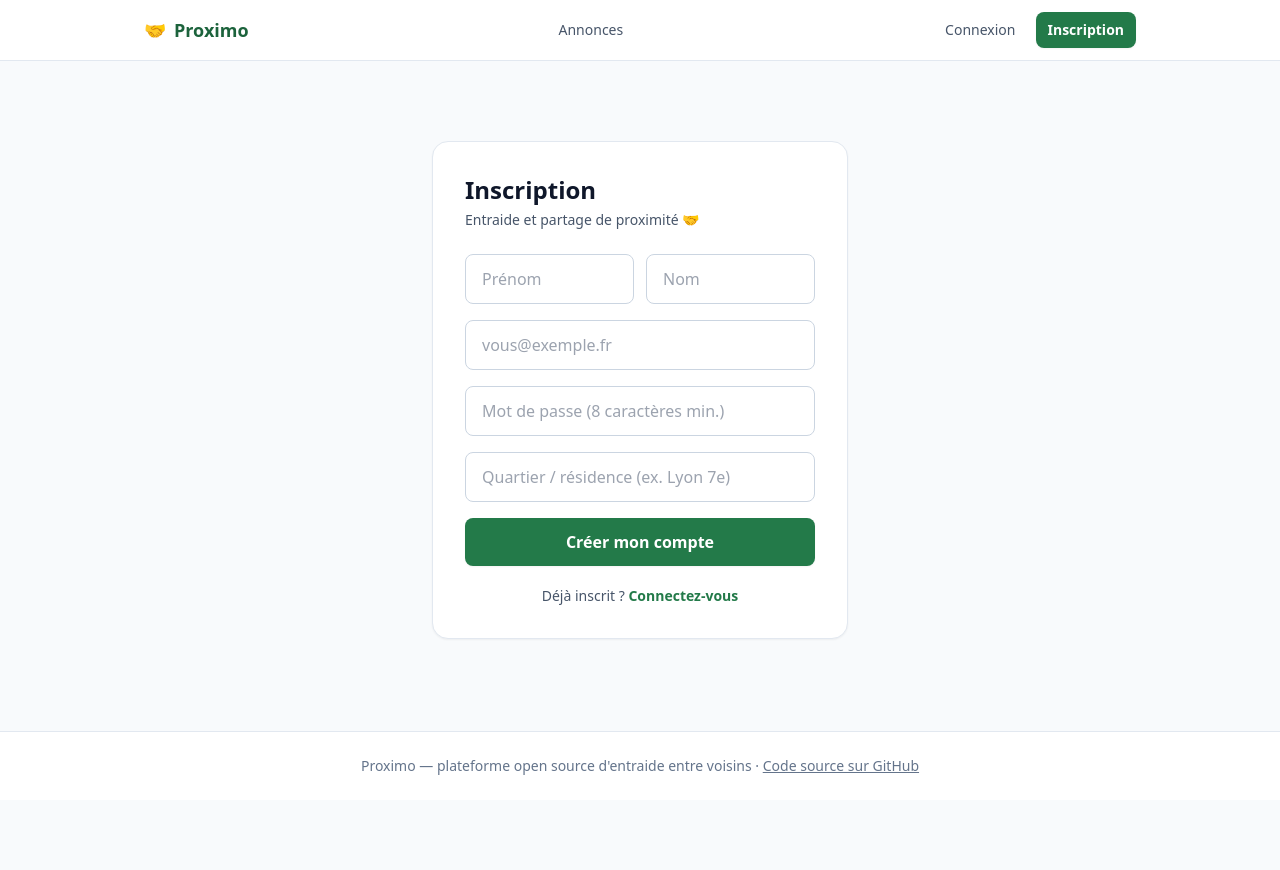
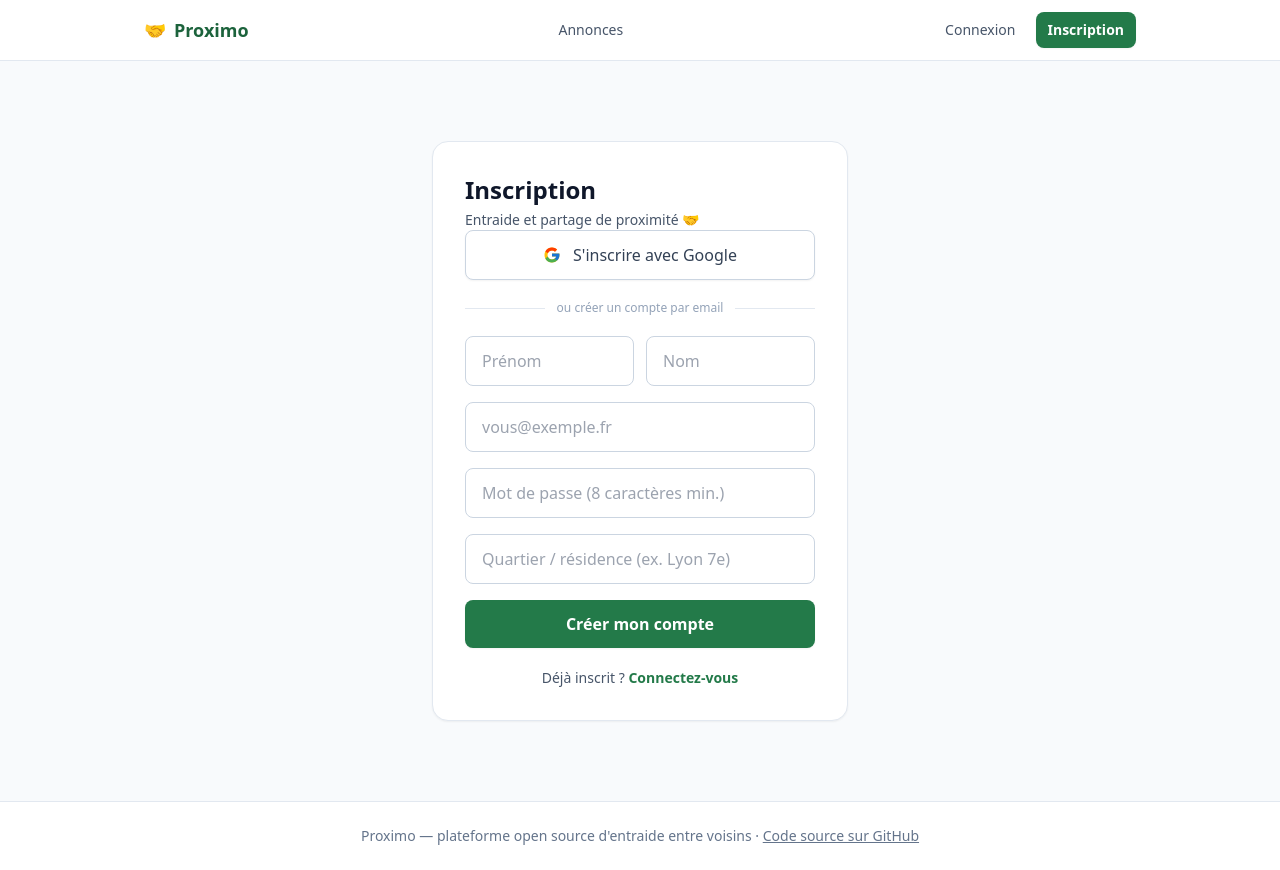
Before and after one commit to bounette14701-oss/proximo, a Next.js app in the folder frontend/: page /inscription in a window 1280 px wide. Before the commit the page ends 800 px from the top, so only its background shows below. Built offline with nearby package versions, Linux system fonts and the light colour scheme; no server answers.

Commit message:
fix(frontend): bouton Google sur l'inscription (composant partage GoogleButton)

```diff
--- a/frontend/src/app/connexion/page.tsx
+++ b/frontend/src/app/connexion/page.tsx
@@ -5,6 +5,7 @@ import { useRouter, useSearchParams } from 'next/navigation';
 import { Suspense, useEffect, useState } from 'react';
 import { useAuth } from '@/components/AuthProvider';
 import { ErrorMessage } from '@/components/Feedback';
+import { GoogleButton } from '@/components/GoogleButton';
 import api from '@/lib/api';
 import type { User } from '@/lib/types';
 
@@ -135,20 +136,7 @@ function ConnexionForm() {
         <h1 className="text-2xl font-bold text-slate-900">Connexion</h1>
         <p className="mt-1 text-sm text-slate-600">Heureux de vous revoir 👋</p>
 
-        <button
-          type="button"
-          onClick={handleGoogle}
-          disabled={submitting}
-          className="mt-6 flex w-full items-center justify-center gap-3 rounded-lg border border-slate-300 bg-white px-4 py-3 font-medium text-slate-700 shadow-sm hover:bg-slate-50"
-        >
-          <svg width="18" height="18" viewBox="0 0 48 48" aria-hidden>
-            <path fill="#FFC107" d="M43.6 20.1H42V20H24v8h11.3C33.7 32.7 29.2 36 24 36c-6.6 0-12-5.4-12-12s5.4-12 12-12c3.1 0 5.9 1.2 8 3l5.7-5.7C34.3 6.1 29.4 4 24 4 13 4 4 13 4 24s9 20 20 20 20-9 20-20c0-1.3-.1-2.6-.4-3.9z"/>
-            <path fill="#FF3D00" d="M6.3 14.7l6.6 4.8C14.7 15.1 19 12 24 12c3.1 0 5.9 1.2 8 3l5.7-5.7C34.3 6.1 29.4 4 24 4 16.3 4 9.7 8.3 6.3 14.7z"/>
-            <path fill="#4CAF50" d="M24 44c5.2 0 9.9-2 13.4-5.2l-6.2-5.2C29.2 35.1 26.7 36 24 36c-5.2 0-9.6-3.3-11.3-8l-6.5 5C9.5 39.6 16.2 44 24 44z"/>
-            <path fill="#1976D2" d="M43.6 20.1H42V20H24v8h11.3c-.8 2.3-2.3 4.3-4.1 5.7l6.2 5.2C36.9 39.2 44 34 44 24c0-1.3-.1-2.6-.4-3.9z"/>
-          </svg>
-          Continuer avec Google
-        </button>
+        <GoogleButton />
 
         <div className="my-5 flex items-center gap-3 text-xs text-slate-400">
           <span className="h-px flex-1 bg-slate-200" />
--- a/frontend/src/app/inscription/page.tsx
+++ b/frontend/src/app/inscription/page.tsx
@@ -5,6 +5,7 @@ import { useRouter, useSearchParams } from 'next/navigation';
 import { Suspense, useState } from 'react';
 import { useAuth } from '@/components/AuthProvider';
 import { ErrorMessage } from '@/components/Feedback';
+import { GoogleButton } from '@/components/GoogleButton';
 import api from '@/lib/api';
 import type { User } from '@/lib/types';
 
@@ -92,7 +93,15 @@ function InscriptionForm() {
             : 'Entraide et partage de proximité 🤝'}
         </p>
 
-        <form onSubmit={(event) => void handleSubmit(event)} className="mt-6 space-y-4">
+        <GoogleButton label="S'inscrire avec Google" />
+
+        <div className="my-5 flex items-center gap-3 text-xs text-slate-400">
+          <span className="h-px flex-1 bg-slate-200" />
+          ou créer un compte par email
+          <span className="h-px flex-1 bg-slate-200" />
+        </div>
+
+        <form onSubmit={(event) => void handleSubmit(event)} className="space-y-4">
           <div className="grid grid-cols-2 gap-3">
             <input
               type="text"
--- /dev/null
+++ b/frontend/src/components/GoogleButton.tsx
@@ -0,0 +1,52 @@
+'use client';
+
+import { useState } from 'react';
+import api from '@/lib/api';
+
+/**
+ * Bouton « Continuer avec Google » (OAuth2 / OpenID Connect).
+ * L'API répond par l'URL d'autorisation Google ; le state anti-CSRF est
+ * posé en cookie HTTP-only côté serveur. Si le compte n'existe pas encore,
+ * il est créé automatiquement au retour du callback (findOrCreateUser).
+ */
+export function GoogleButton({ label = 'Continuer avec Google' }: { label?: string }) {
+  const [error, setError] = useState<string | null>(null);
+  const [loading, setLoading] = useState(false);
+
+  const handleClick = () => {
+    setError(null);
+    setLoading(true);
+    api<{ url: string }>('/auth/google')
+      .then((data) => {
+        window.location.href = data.url;
+      })
+      .catch((err) => {
+        setError(err instanceof Error ? err.message : 'Google indisponible');
+        setLoading(false);
+      });
+  };
+
+  return (
+    <div>
+      <button
+        type="button"
+        onClick={handleClick}
+        disabled={loading}
+        className="flex w-full items-center justify-center gap-3 rounded-lg border border-slate-300 bg-white px-4 py-3 font-medium text-slate-700 shadow-sm hover:bg-slate-50 disabled:opacity-50"
+      >
+        <svg width="18" height="18" viewBox="0 0 48 48" aria-hidden>
+          <path fill="#FFC107" d="M43.6 20.1H42V20H24v8h11.3C33.7 32.7 29.2 36 24 36c-6.6 0-12-5.4-12-12s5.4-12 12-12c3.1 0 5.9 1.2 8 3l5.7-5.7C34.3 6.1 29.4 4 24 4 13 4 4 13 4 24s9 20 20 20 20-9 20-20c0-1.3-.1-2.6-.4-3.9z"/>
+          <path fill="#FF3D00" d="M6.3 14.7l6.6 4.8C14.7 15.1 19 12 24 12c3.1 0 5.9 1.2 8 3l5.7-5.7C34.3 6.1 29.4 4 24 4 16.3 4 9.7 8.3 6.3 14.7z"/>
+          <path fill="#4CAF50" d="M24 44c5.2 0 9.9-2 13.4-5.2l-6.2-5.2C29.2 35.1 26.7 36 24 36c-5.2 0-9.6-3.3-11.3-8l-6.5 5C9.5 39.6 16.2 44 24 44z"/>
+          <path fill="#1976D2" d="M43.6 20.1H42V20H24v8h11.3c-.8 2.3-2.3 4.3-4.1 5.7l6.2 5.2C36.9 39.2 44 34 44 24c0-1.3-.1-2.6-.4-3.9z"/>
+        </svg>
+        {loading ? 'Redirection…' : label}
+      </button>
+      {error && (
+        <p role="alert" className="mt-2 rounded-xl border border-red-200 bg-red-50 px-4 py-2 text-sm text-red-700">
+          {error}
+        </p>
+      )}
+    </div>
+  );
+}
```
